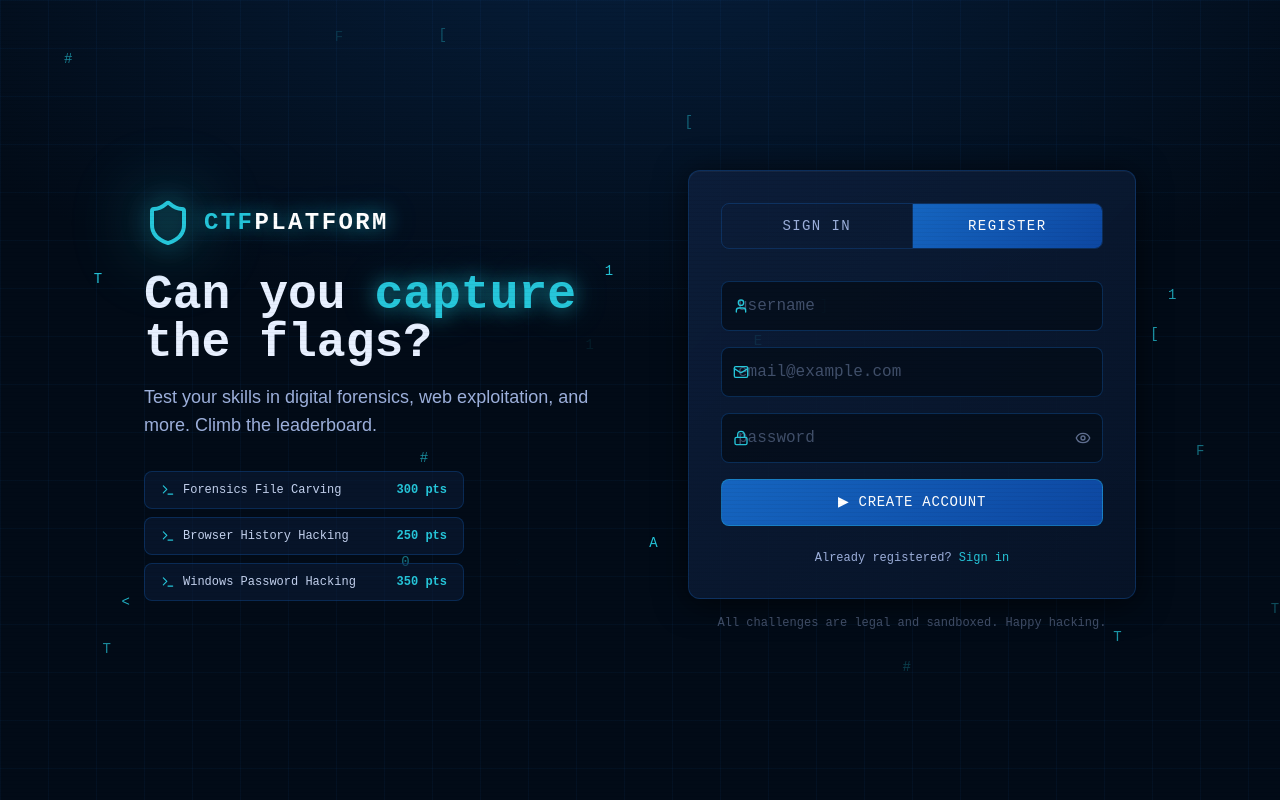
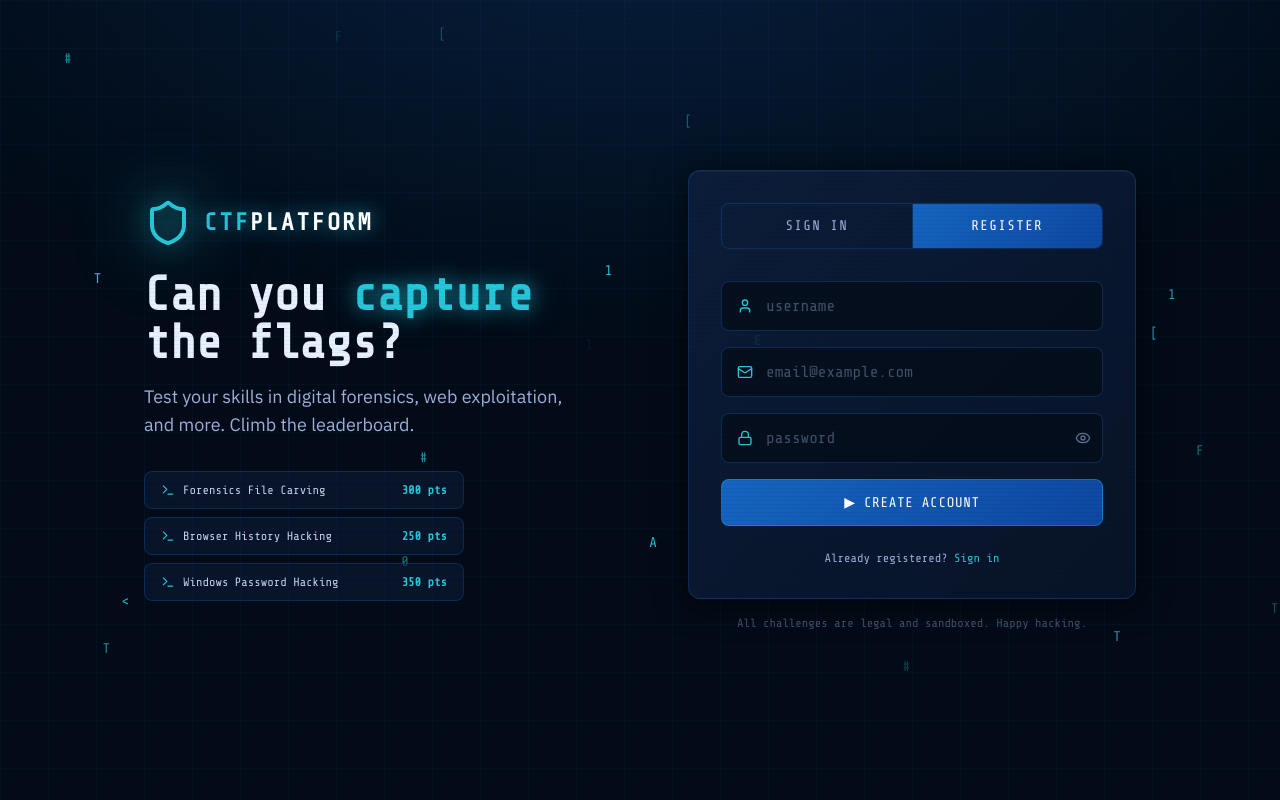
Before and after one commit to LunarSamurai/CyberInspire-Forensics-OffSec-CTF, a Next.js app: page / in a window 1280 px wide. Both pictures are taken after a click on the button "REGISTER". Built offline with nearby package versions, Linux system fonts and the light colour scheme; no server answers.

Commit message:
Fixing Changes with Overlapping Icons

```diff
--- a/app/globals.css
+++ b/app/globals.css
@@ -1,8 +1,9 @@
+@import url("https://fonts.googleapis.com/css2?family=Share+Tech+Mono&family=IBM+Plex+Sans:wght@300;400;500;600;700&display=swap");
+
 @tailwind base;
 @tailwind components;
 @tailwind utilities;
 
-@import url("https://fonts.googleapis.com/css2?family=Share+Tech+Mono&family=IBM+Plex+Sans:wght@300;400;500;600;700&display=swap");
 
 :root {
   --font-mono: "Share Tech Mono", monospace;
@@ -81,7 +82,7 @@ body {
   border-radius: 8px;
   color: #e8f0ff;
   font-family: var(--font-mono);
-  padding: 0.75rem 1rem;
+  padding: 0.75rem 1rem 0.75rem 2.75rem;
   width: 100%;
   transition: border-color 0.2s, box-shadow 0.2s;
   outline: none;
--- a/app/page.tsx
+++ b/app/page.tsx
@@ -150,21 +150,21 @@ export default function AuthPage() {
             <form onSubmit={handleAuth} className="space-y-4">
               {mode === "signup" && (
                 <div className="relative animate-fade-in-up">
-                  <User className="absolute left-3 top-1/2 -translate-y-1/2 w-4 h-4" style={{ color: "#26c6da" }} />
-                  <input className="ctf-input pl-10" type="text" placeholder="username" value={username}
+                  <User className="absolute left-4 top-1/2 -translate-y-1/2 w-4 h-4" style={{ color: "#26c6da" }} />
+                  <input className="ctf-input" type="text" placeholder="username" value={username}
                     onChange={(e) => setUsername(e.target.value)} required autoComplete="username" />
                 </div>
               )}
 
               <div className="relative">
-                <Mail className="absolute left-3 top-1/2 -translate-y-1/2 w-4 h-4" style={{ color: "#26c6da" }} />
-                <input className="ctf-input pl-10" type="email" placeholder="email@example.com" value={email}
+                <Mail className="absolute left-4 top-1/2 -translate-y-1/2 w-4 h-4" style={{ color: "#26c6da" }} />
+                <input className="ctf-input" type="email" placeholder="email@example.com" value={email}
                   onChange={(e) => setEmail(e.target.value)} required autoComplete="email" />
               </div>
 
               <div className="relative">
-                <Lock className="absolute left-3 top-1/2 -translate-y-1/2 w-4 h-4" style={{ color: "#26c6da" }} />
-                <input className="ctf-input pl-10 pr-10" type={showPw ? "text" : "password"} placeholder="password"
+                <Lock className="absolute left-4 top-1/2 -translate-y-1/2 w-4 h-4" style={{ color: "#26c6da" }} />
+                <input className="ctf-input pr-10" type={showPw ? "text" : "password"} placeholder="password"
                   value={password} onChange={(e) => setPassword(e.target.value)} required autoComplete={mode === "signup" ? "new-password" : "current-password"} />
                 <button type="button" onClick={() => setShowPw(!showPw)}
                   className="absolute right-3 top-1/2 -translate-y-1/2 opacity-60 hover:opacity-100 transition-opacity">
```
